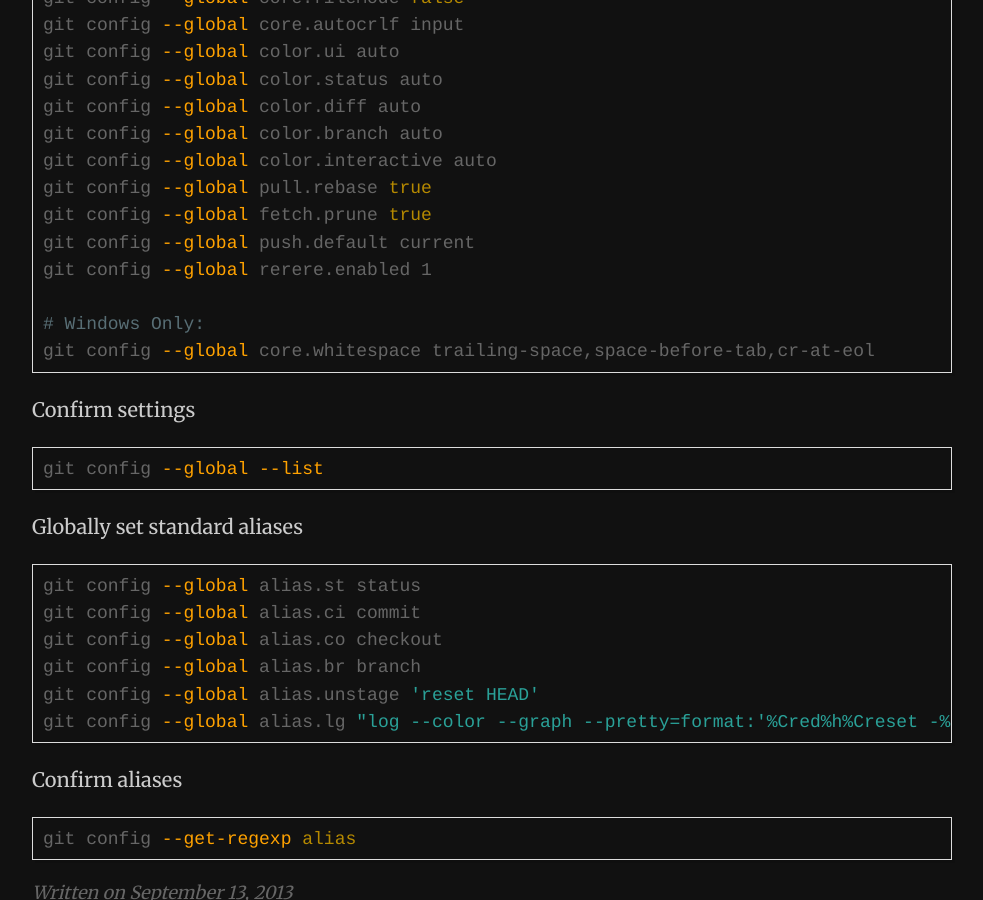
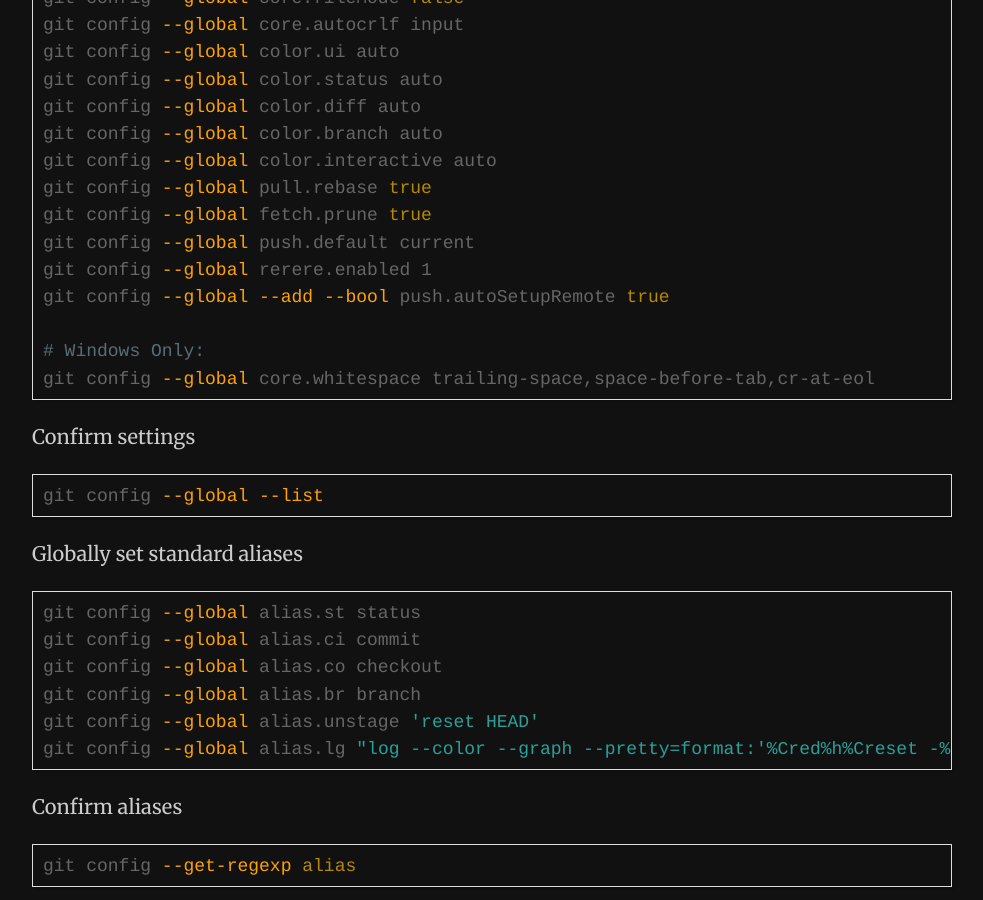
Before and after one commit to jghandour/jghandour.github.io, a Jekyll site: the page built from _posts/2013-09-13-git-configuration.md, in a window 1280 px wide and 900 px high, scrolled down 489 px. Shown: the whole window, without its empty margins (148-1131 px from the left). Built offline with Jekyll 4.4.1, drawn with Linux system fonts in a browser that asks for light colours.

Commit message:
autoSetupRemote

```diff
--- a/_posts/2013-09-13-git-configuration.md
+++ b/_posts/2013-09-13-git-configuration.md
@@ -27,6 +27,7 @@ git config --global pull.rebase true
 git config --global fetch.prune true
 git config --global push.default current
 git config --global rerere.enabled 1
+git config --global --add --bool push.autoSetupRemote true
 
 # Windows Only:
 git config --global core.whitespace trailing-space,space-before-tab,cr-at-eol
```
